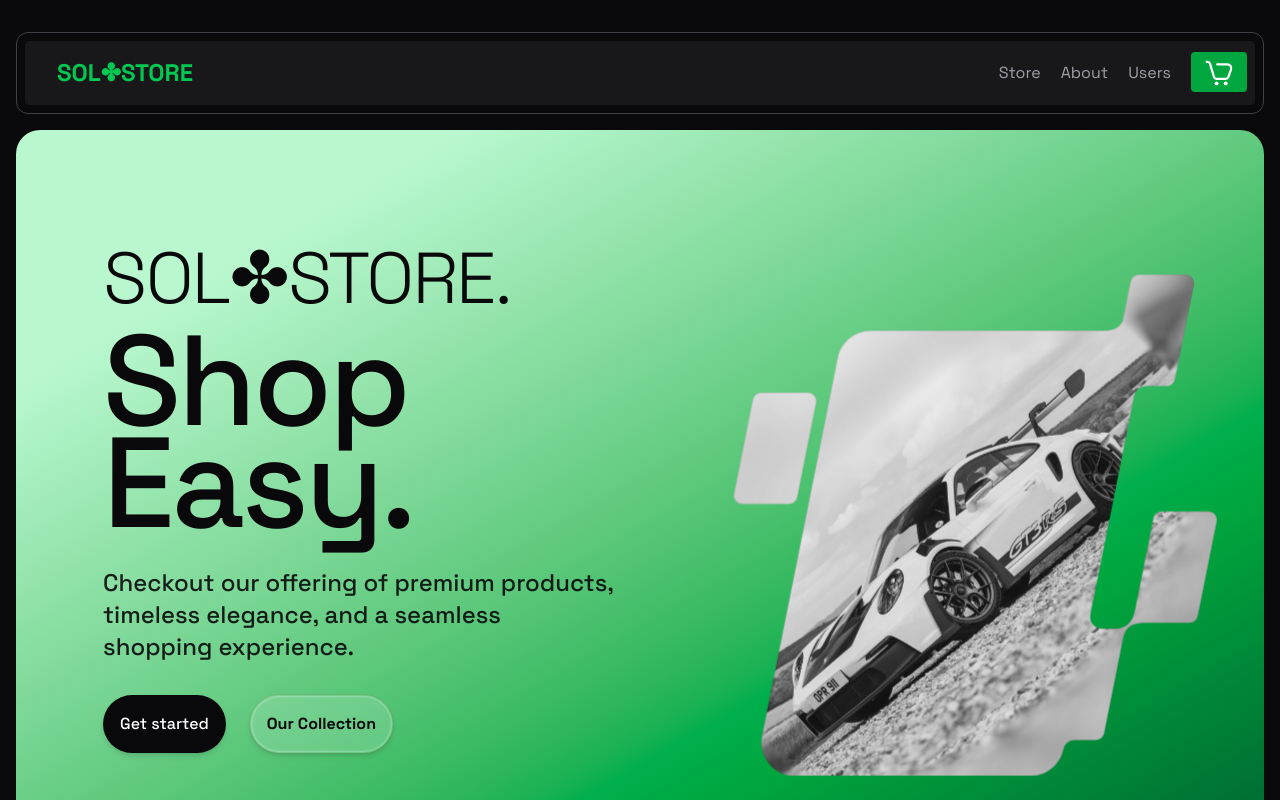
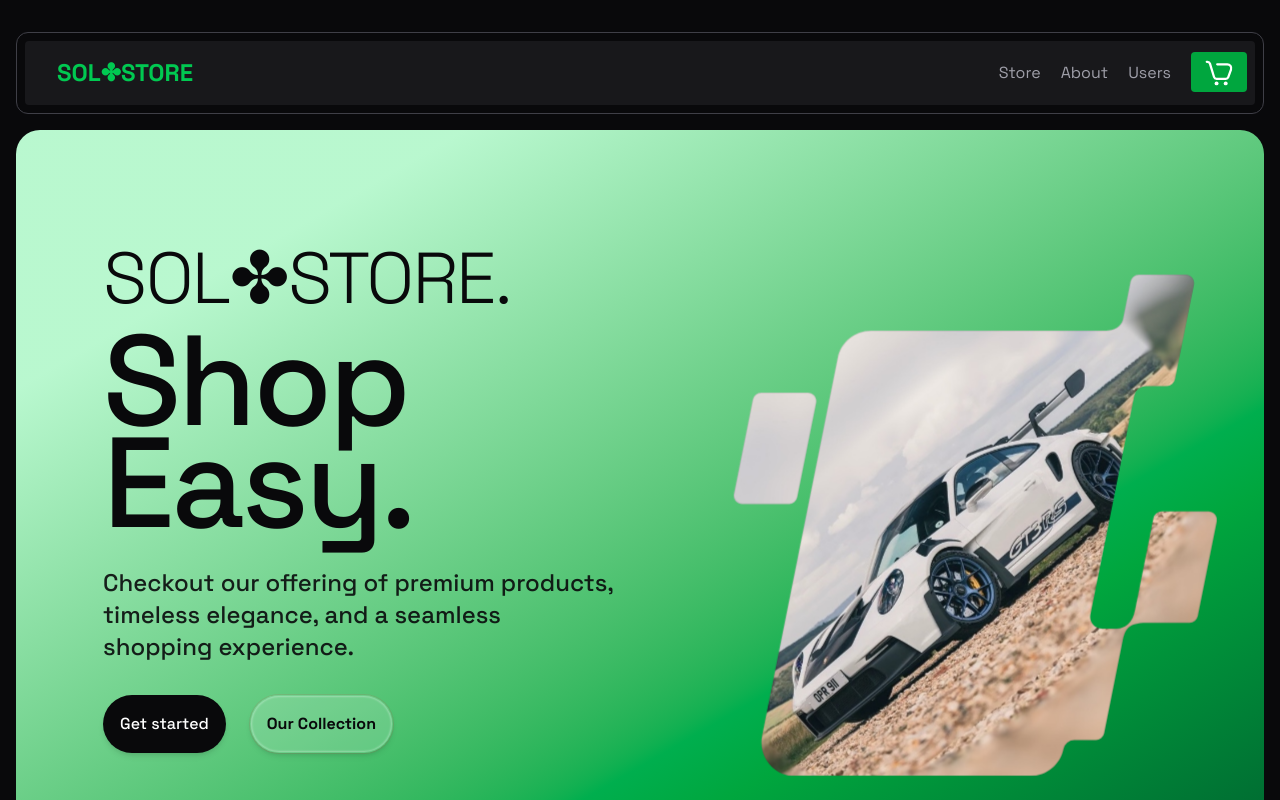
Before and after one commit to tomisinteazer/Vuetraining, a Vue app: page / in a window 1280 px wide. Shown: the top 800 px of the page. Built offline with nearby package versions, Linux system fonts and the light colour scheme; no server answers.

Commit message:
fixed css bug on ios and macos

```diff
--- a/src/views/HomeIndex.vue
+++ b/src/views/HomeIndex.vue
@@ -45,7 +45,8 @@
                                 class="origin-center scale-100 transition duration-700 motion-safe:group-hover:scale-105">
                                 <foreignObject width="655" height="680"><img alt="" loading="lazy" width="2400"
                                         height="3000" decoding="async" data-nimg="1"
-                                        class="w-full bg-neutral-100 object-cover grayscale delay-200  transition duration-700 ease-in-out hover:grayscale-0"
+                                        class="w-full bg-neutral-100 object-cover  "
+                                        :class="['delay-200', 'transition', 'duration-700', 'ease-in-out']"
                                         sizes="(min-width: 1024px) 41rem, 31rem" srcset=""
                                         src="/src/assets/img/porsche.jpeg"
                                         style="color: transparent; aspect-ratio: 655 / 680;"></foreignObject>
@@ -217,7 +218,7 @@
                                             sizes="(min-width: 1024px) 41rem, 31rem"
                                             src="https://cdn.motor1.com/images/mgl/g40OZP/s1/1x1/2015-porsche-918-spyder.webp"
                                             alt="https://all-andorra.com/wp-content/uploads/2019/07/Porsche-991-GT3-RS-white.jpg"
-                                            style="color: transparent; aspect-ratio: 719 / 680; transform: scaleX(-1);">
+                                            style="color: transparent; aspect-ratio: 719 / 680; ">
                                     </foreignObject>
                                 </g>
                                 <use href="#:S3:-shape" stroke-width="2" class="stroke-neutral-950/10"></use>
```
